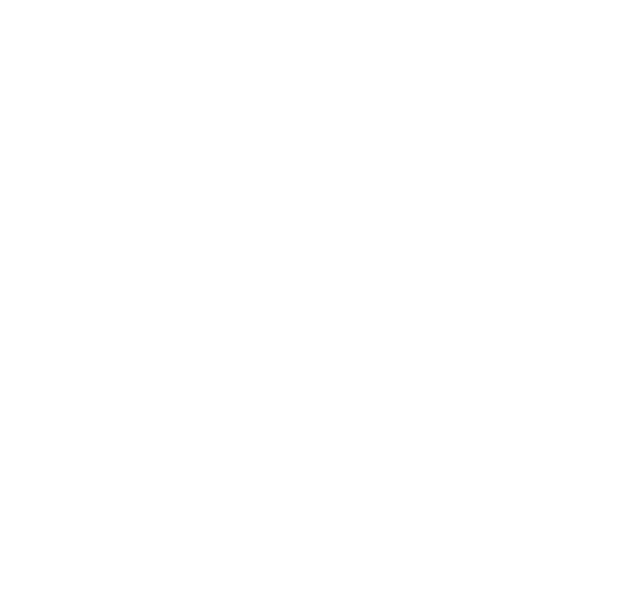
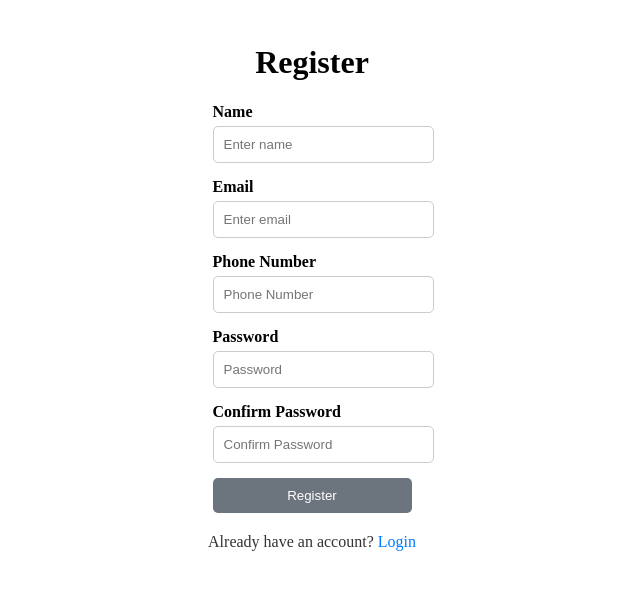
Before and after one commit to kevit-devanshi-kadecha/Vehicle-Registration-System, an Angular app: page /register in a window 1280 px wide. Shown: the top 590 px of the page, without its empty margins (328-968 px from the left). Built offline with nearby package versions, Linux system fonts and the light colour scheme.

Commit message:
Add registration component with form validation and styling

```diff
--- a/src/app/app.component.html
+++ b/src/app/app.component.html
@@ -1,5 +1,5 @@
 <!-- 🌐 Global Navbar (Hidden on Auth Pages) -->
-<app-navbar *ngIf="!isAuthPage()"></app-navbar>
+<!-- <app-navbar *ngIf="!isAuthPage()"></app-navbar> -->
 
 <!-- 🔄 Loading Spinner (Optional) -->
 <div class="loading-container" *ngIf="loading">
@@ -9,4 +9,4 @@
 <!-- 📌 Main Content (Dynamic Content from Routing) -->
 <div class="main-container">
   <router-outlet></router-outlet>
-</div
+</div>
--- a/src/app/app.component.ts
+++ b/src/app/app.component.ts
@@ -7,4 +7,8 @@
 })
 export class AppComponent {
   title = 'Vehicle-Registration-System';
+  loading = false;
+  isAuthPage(): boolean {
+    return false;
+  }
 }
--- a/src/app/auth/login/login.component.css
+++ b/src/app/auth/login/login.component.css
@@ -1,4 +1,4 @@
-.container {
+.login-container {
     max-width: 400px;
     margin: 0 auto;
     padding: 20px;
--- a/src/app/auth/login/login.component.html
+++ b/src/app/auth/login/login.component.html
@@ -1,4 +1,4 @@
-<div class="container">
+<div class="login-container">
     <div class="loginForm">
         <h2>Login</h2>
         <form [formGroup]="loginForm" (ngSubmit)="onSubmit()">
--- a/src/app/auth/login/login.component.ts
+++ b/src/app/auth/login/login.component.ts
@@ -10,6 +10,7 @@
 export class LoginComponent implements OnInit {
 
   loginForm!: FormGroup;
+  submitted = false;
 
   /* formbuilder is the service that helps create form groups and form controls instances */
   constructor(private fb: FormBuilder,/* private authService: AuthService*/ private router: Router) {}
@@ -20,8 +21,9 @@
     });
   }
   onSubmit() {
+    this.submitted = true;
     if (this.loginForm.valid) {
-      console.log(this.loginForm.value);
+      console.log('Login form submitted',this.loginForm.value);
       /*service call for login user */
       this.router.navigate(['/dashboard']);
     }
--- a/src/app/auth/register/register.component.css
+++ b/src/app/auth/register/register.component.css
@@ -0,0 +1,79 @@
+.container {
+    max-width: 400px;
+    margin: 0 auto;
+    padding: 20px;
+    border: 1px solid #ccc;
+    border-radius: 10px;
+    box-shadow: 0 0 10px rgba(0, 0, 0, 0.1);
+    background-color: #fff;
+}
+
+.registerForm {
+    display: flex;
+    flex-direction: column;
+    align-items: center;
+    width: 100%;
+    max-width: 330px;
+    padding: 15px;
+    margin: auto;
+}
+
+h2 {
+    margin-bottom: 20px;
+    color: #333;
+}
+
+.form-group {
+    width: 100%;
+    margin-bottom: 15px;
+}
+
+.form-group label {
+    display: block;
+    margin-bottom: 5px;
+    font-weight: bold;
+}
+
+.form-control {
+    width: 100%;
+    padding: 10px;
+    border: 1px solid #ccc;
+    border-radius: 5px;
+}
+
+.alert {
+    margin-top: 10px;
+    padding: 10px;
+    color: #fff;
+    background-color: #d9534f;
+    border-radius: 5px;
+}
+
+.btn-primary {
+    width: 100%;
+    padding: 10px;
+    background-color: #007bff;
+    border: none;
+    border-radius: 5px;
+    color: #fff;
+    cursor: pointer;
+}
+
+.btn-primary:disabled {
+    background-color: #6c757d;
+    cursor: not-allowed;
+}
+
+p {
+    margin-top: 20px;
+    color: #333;
+}
+
+a {
+    color: #007bff;
+    text-decoration: none;
+}
+
+a:hover {
+    text-decoration: underline;
+}
--- a/src/app/auth/register/register.component.html
+++ b/src/app/auth/register/register.component.html
@@ -1 +1,42 @@
-<p>register works!</p>
+<div class="register-container">
+    <div class="registerForm">
+        <h1>Register</h1>
+        <form [formGroup]="registerForm" (ngSubmit)="onSubmit()">
+            <div class="form-group">
+                <label for="name">Name</label>
+                <input type="name" formControlName="name" class="form-control" id="name" placeholder="Enter name">
+                <div *ngIf="registerForm.get('name')?.invalid && registerForm.get('name')?.touched" class="alert alert-danger">
+                    <div *ngIf="registerForm.get('name')?.errors?.['required']">Name is required</div>
+                </div>
+            </div>
+            <div class="form-group">
+                <label for="email">Email</label>
+                <input type="email" formControlName="email" class="form-control" id="email" placeholder="Enter email">
+                <div *ngIf="registerForm.get('email')?.invalid && registerForm.get('email')?.touched" class="alert alert-danger">
+                    <div *ngIf="registerForm.get('email')?.errors?.['required']">Email is required</div>
+                    <div *ngIf="registerForm.get('email')?.errors?.['email']">Email is invalid</div>
+                </div>
+            </div>
+            <div class="form-group">
+                <label for="phoneNumber">Phone Number</label>
+                <input type="phoneNumber" formControlName="phoneNumber" class="form-control" id="phoneNumber" placeholder="Phone Number">
+            </div>
+            <div class="form-group">
+                <label for="password">Password</label>
+                <input type="password" formControlName="password" class="form-control" id="password" placeholder="Password">
+                <div *ngIf="registerForm.get('password')?.invalid && registerForm.get('password')?.touched" class="alert alert-danger">
+                    <div *ngIf="registerForm.get('password')?.errors?.['required']">Password is required</div>
+                </div>
+            </div>
+            <div class="form-group">
+                <label for="confirmPassword">Confirm Password</label>
+                <input type="confirmPassword" formControlName="confirmPassword" class="form-control" id="confirmPassword" placeholder="Confirm Password">
+                <div *ngIf="registerForm.get('confirmPassword')?.invalid && registerForm.get('confirmPassword')?.touched" class="alert alert-danger">
+                    <div *ngIf="registerForm.get('confirmPassword')?.errors?.['required']">Confirm Password is required</div>
+                </div>
+            </div>
+            <button type="submit" class="btn btn-primary" [disabled]="registerForm.invalid">Register</button>
+        </form>
+        <p>Already have an account? <a routerLink="/auth/login">Login</a></p>
+    </div>
+</div>
--- a/src/app/auth/register/register.component.ts
+++ b/src/app/auth/register/register.component.ts
@@ -1,10 +1,32 @@
-import { Component } from '@angular/core';
+import { Component, OnInit } from '@angular/core';
+import { FormBuilder, FormGroup, Validators } from '@angular/forms';
+import { Router } from '@angular/router';
 
 @Component({
   selector: 'app-register',
   templateUrl: './register.component.html',
   styleUrls: ['./register.component.css']
 })
-export class RegisterComponent {
+export class RegisterComponent implements OnInit {
+  registerForm!: FormGroup;
+  submitted = false;
+  constructor(private formBuilder: FormBuilder, private router: Router) { }
 
+  ngOnInit(): void {
+    this.registerForm = this.formBuilder.group({
+      name: ['', Validators.required],
+      email: ['', [Validators.required, Validators.email]],
+      password: ['', [Validators.required, Validators.minLength(8)]],
+      confirmPassword: ['', [Validators.required, Validators.minLength(8)]],
+      phoneNumber: [''] // Optional field
+    });
+  }
+
+  onSubmit() {
+    this.submitted = true;
+    if (this.registerForm.valid) {
+      console.log('Register form submitted',this.registerForm.value);
+      this.router.navigate(['/login']);
+    }
+  }
 }
```
